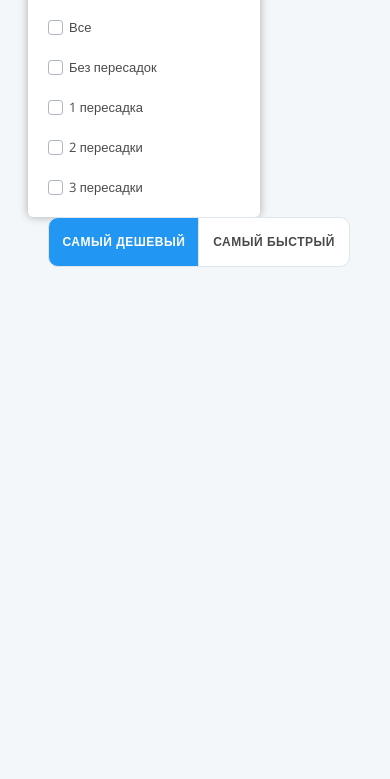
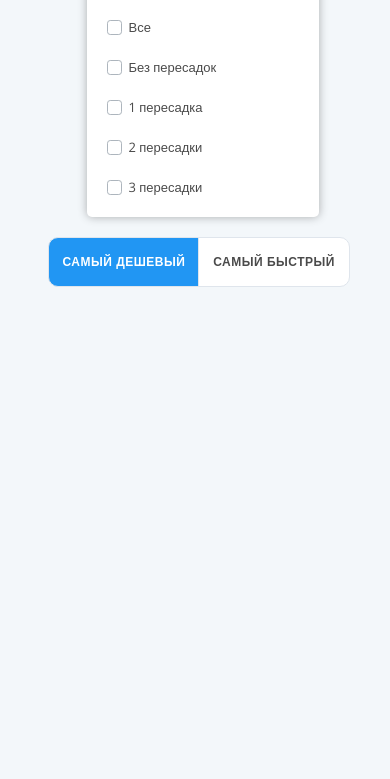
Before and after one commit to alexcoach030/DOT-test, a plain HTML site: page index.html in a window 390 px wide. Shown: the part 65-844 px from the top of the page. Drawn offline with nearby package versions, Linux system fonts and the light colour scheme; no server answers.

Commit message:
fixed adaptive

```diff
--- a/css/style.less
+++ b/css/style.less
@@ -285,7 +285,7 @@ button{
     margin: 0 auto;
   }
 
-  .stops__container{
+  .stopsContainer{
     display: flex;
     justify-content: space-around;
     margin-bottom: 20px;
```
Also changed, not shown: css/style.css.
